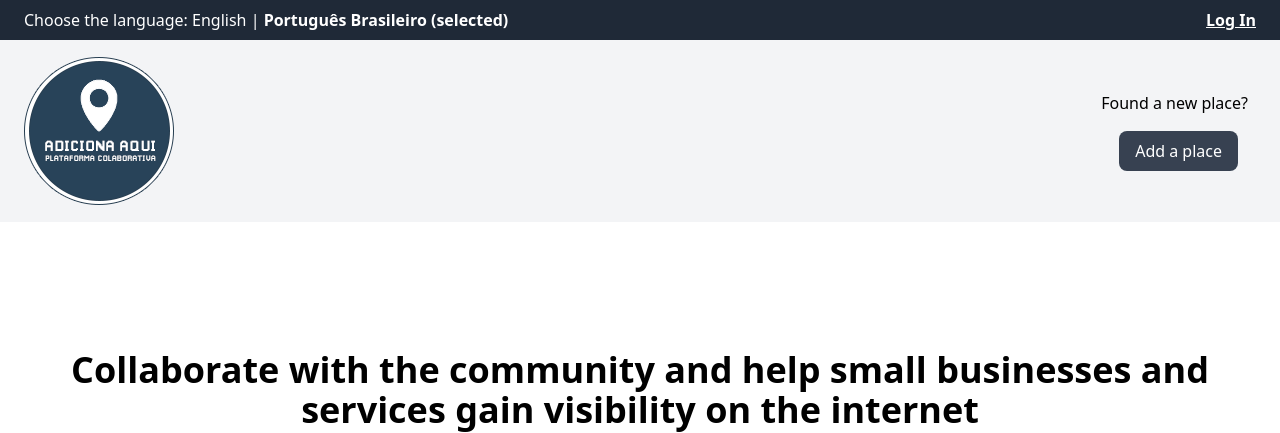
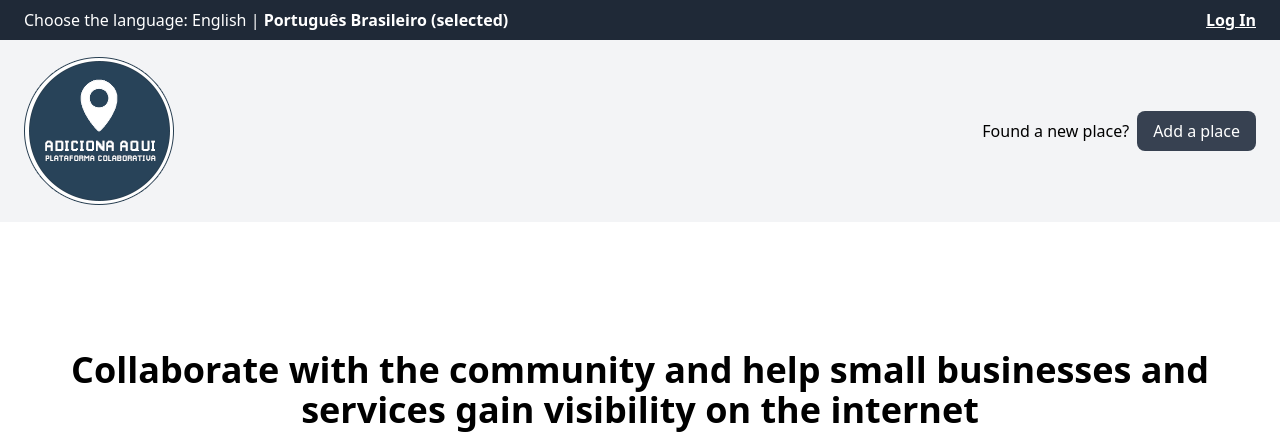
Before and after one commit to gabrielmotaa/adiciona-aqui, a Django app: page / in a window 1280 px wide. Shown: the top 433 px of the page. Run offline with Django 4.2, Linux system fonts and the light colour scheme; data that the repository does not hold is empty.

Commit message:
Correção de listagem de links

```diff
--- a/templates/partials/header.html
+++ b/templates/partials/header.html
@@ -23,14 +23,14 @@
     <nav class="py-4 px-6 bg-gray-100 ">
         <div class="container md:flex md:justify-between md:items-center mx-auto">
             <a href="{% url 'home' %}"><img class="mx-auto" src="{% static 'img/logo.png' %}" alt="{% trans 'Adiciona Aqui Logo' %}"/></a>
-            <div class="flex md:block flex-col items-center space-y-4 md:space-y-0 py-4 md:py-0">
+            <div class="py-4 md:py-0 flex items-center {% if user.is_authenticated %}flex-col{% else %}justify-between{% endif %}">
                 {% if user.is_authenticated %}
                     <a href="{% url 'place_create' %}" class="bg-gray-700 hover:bg-gray-800 focus:ring-4 focus:outline-none focus:ring-gray-300 font-medium px-4 py-2 rounded-lg text-white">{% trans "Add a place" %}</a>
                     <a href="{% url 'place_list' %}" class="focus:ring-4 focus:outline-none focus:ring-gray-300 font-medium px-4 py-2 rounded-lg text-gray-700">{% trans "My places" %}</a>
                     <a href="{% url 'logout' %}" class="focus:ring-4 focus:outline-none focus:ring-gray-300 font-medium px-4 py-2 rounded-lg text-gray-700">{% trans "Logout" %}</a>
                 {% else %}
                     <p class="pr-2">{% trans "Found a new place?" %}</p>
-                    <a href="{% url 'place_create' %}" class="bg-gray-700 hover:bg-gray-800 focus:ring-4 focus:outline-none focus:ring-gray-300 font-medium px-4 py-2 rounded-lg text-white">{% trans "Add a place" %}</a>
+                    <a href="{% url 'place_create' %}" class="inline-flex bg-gray-700 hover:bg-gray-800 focus:ring-4 focus:outline-none focus:ring-gray-300 font-medium px-4 py-2 rounded-lg text-white">{% trans "Add a place" %}</a>
                 {% endif %}
             </div>
         </div>
```
